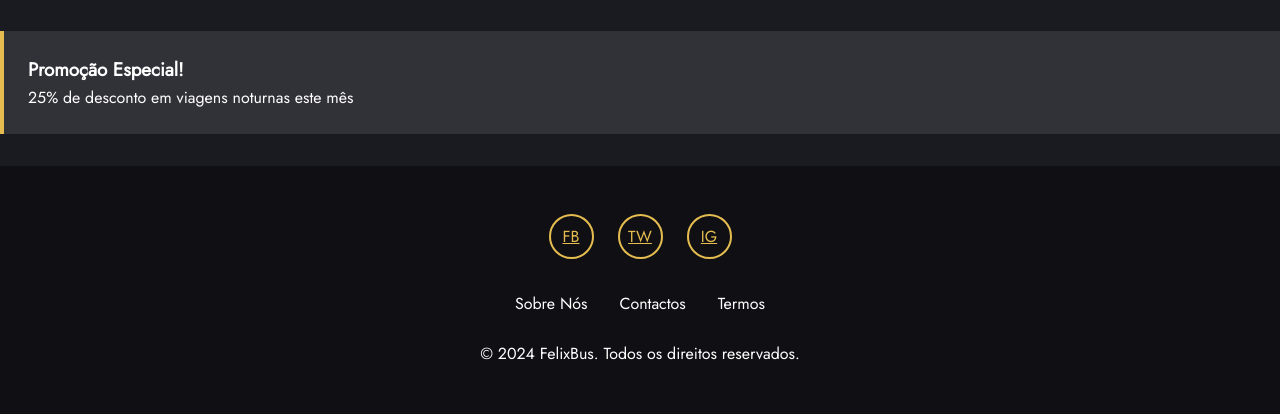
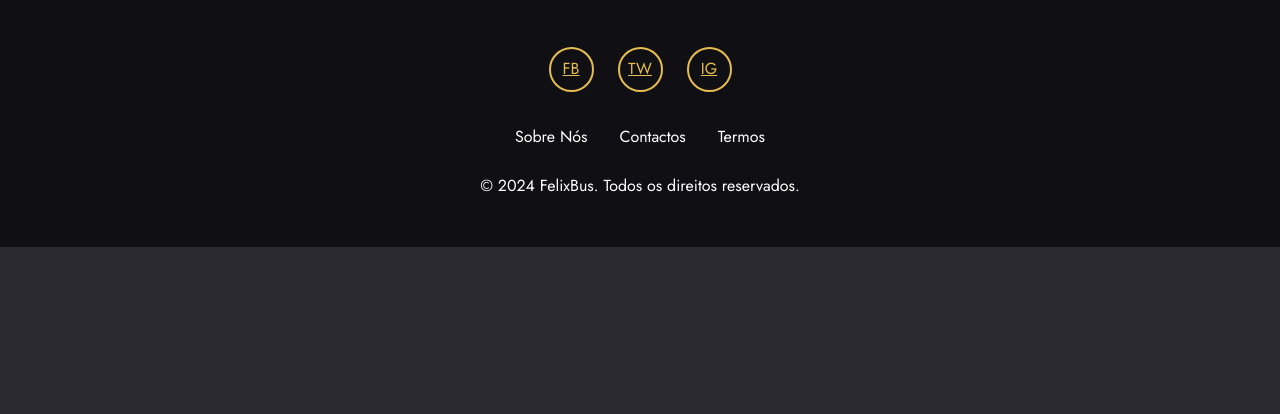
Before and after one commit to Didass7/FelixBus, a PHP site: page / in a window 1280 px wide. Shown: the part 769-1183 px from the top of the page. After the commit the page ends 1016 px from the top, so only its background shows below. Run offline with PHP 8.4, Linux system fonts and the light colour scheme.

Commit message:
Remove promotional alert section from index.php; adjust background position in styles.css

```diff
--- a/paginas/index.php
+++ b/paginas/index.php
@@ -36,16 +36,6 @@
             </form>
         </div>
     </section>
-
-    <!-- Main Content -->
-    <main class="container">
-        <!-- Alerts Section -->
-        <div class="alert-card">
-            <h3>Promoção Especial!</h3>
-            <p>25% de desconto em viagens noturnas este mês</p>
-        </div>
-    </main>
-
     <!-- Footer -->
     <footer class="footer">
         <div class="social-links">
--- a/paginas/styles.css
+++ b/paginas/styles.css
@@ -53,6 +53,7 @@
 .hero {
     height: 80vh;
     background: linear-gradient(rgba(0, 0, 0, 0.7), rgba(0, 0, 0, 0.7)), url(../assets/img/background.jpg) center / cover;
+    background-position: center bottom; /* Move o fundo para cima */
     display: flex;
     align-items: center;
     padding: 0 10%;
```
